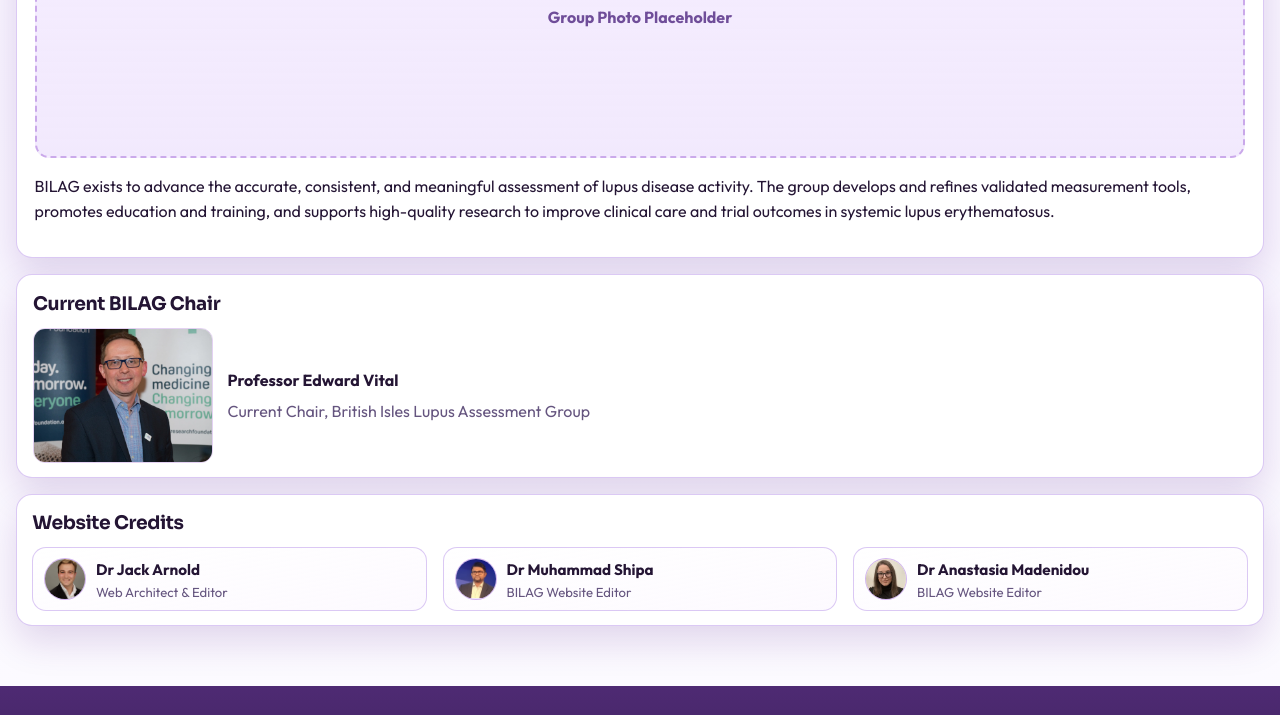
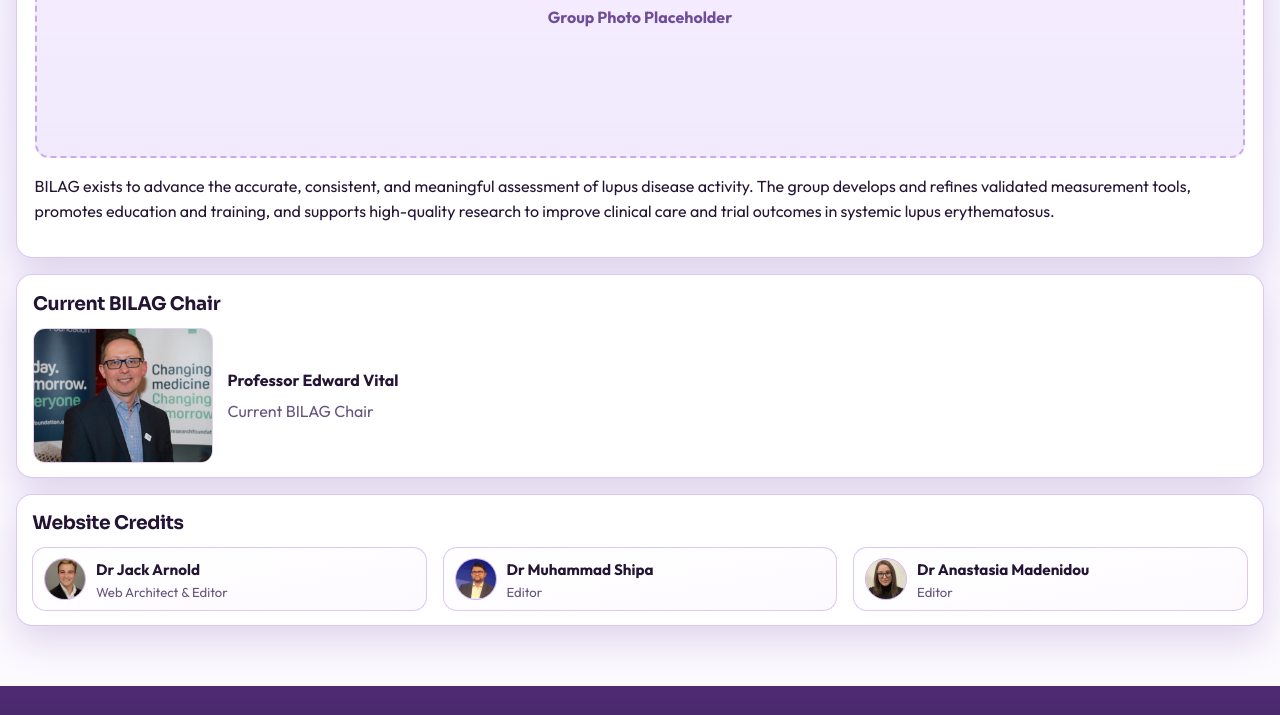
Before and after one commit to BlooperKoops/bilag-website, a plain HTML site: page index.html in a window 1280 px wide. Shown: the part 371-1086 px from the top of the page. Drawn offline with Linux system fonts and the light colour scheme.

Commit message:
Simplify homepage editor and chair role labels

```diff
--- a/index.html
+++ b/index.html
@@ -47,7 +47,7 @@
     <img src="./assets/Ed Vital.webp" alt="Professor Edward Vital" class="chair-photo">
     <div>
       <h4>Professor Edward Vital</h4>
-      <p>Current Chair, British Isles Lupus Assessment Group</p>
+      <p>Current BILAG Chair</p>
     </div>
   </div>
 </article>
@@ -66,14 +66,14 @@
       <img src="./assets/Shipa picture.png" alt="Muhammad Shipa headshot" class="creator-headshot">
       <div class="creator-copy">
         <h4>Dr Muhammad Shipa</h4>
-        <p>BILAG Website Editor</p>
+        <p>Editor</p>
       </div>
     </article>
     <article class="creator-card">
       <img src="./assets/Anastasia-Madenidou.webp" alt="Anastasia Madenidou headshot" class="creator-headshot">
       <div class="creator-copy">
         <h4>Dr Anastasia Madenidou</h4>
-        <p>BILAG Website Editor</p>
+        <p>Editor</p>
       </div>
     </article>
   </div>
```
